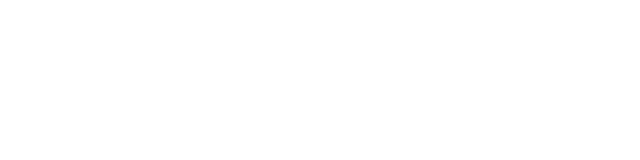
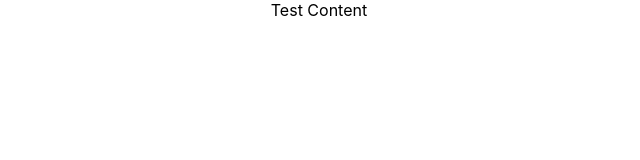
Before and after one commit to spotify-clone/spotify-clone, a React (Create React App) app: page / in a window 1280 px wide. Shown: the top 160 px of the page, without its empty margins (321-961 px from the left). Built offline with nearby package versions, Linux system fonts and the light colour scheme.

Commit message:
byebye yarn

```diff
--- a/package.json
+++ b/package.json
@@ -3,7 +3,7 @@
   "version": "0.1.0",
   "private": true,
   "main": "server/index.js",
-  "proxy":"localhost:3333",
+  "proxy": "localhost:3333",
   "dependencies": {
     "@testing-library/jest-dom": "^4.2.4",
     "@testing-library/react": "^9.5.0",
--- a/src/App.js
+++ b/src/App.js
@@ -5,7 +5,7 @@
 function App() {
   return (
     <div className="App">
-
+Test Content
     </div>
   );
 }
```
Also changed, not shown: 2 other files (tests, documents, lock files or other folders).
